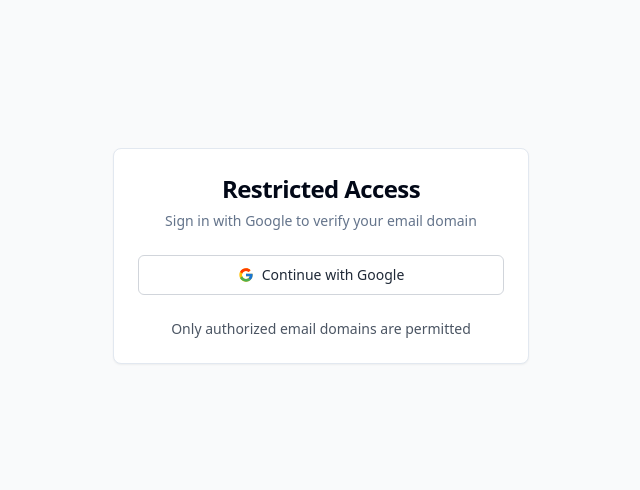
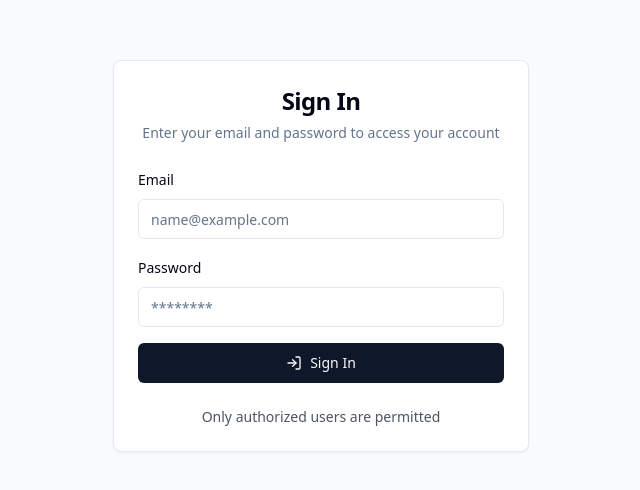
Before and after one commit to anoop-alethea/clerk-google-gateway, a React (Vite) app: page /login in a window 1280 px wide. Shown: the part 144-634 px from the top of the page, without its empty margins (319-959 px from the left). Built offline with nearby package versions, Linux system fonts and the light colour scheme; no server answers.

Commit message:
Remove Google sign-in option
Remove the "Continue with Google" button and related functionality from the login page.

```diff
--- a/src/pages/Login.tsx
+++ b/src/pages/Login.tsx
@@ -4,24 +4,51 @@ import { useState } from "react";
 import { Card, CardContent, CardDescription, CardFooter, CardHeader, CardTitle } from "@/components/ui/card";
 import { Button } from "@/components/ui/button";
 import { toast } from "sonner";
+import { Input } from "@/components/ui/input";
+import { Label } from "@/components/ui/label";
+import { Form, FormControl, FormField, FormItem, FormLabel, FormMessage } from "@/components/ui/form";
+import { zodResolver } from "@hookform/resolvers/zod";
+import { useForm } from "react-hook-form";
+import { z } from "zod";
+import { LogIn } from "lucide-react";
+
+const loginSchema = z.object({
+  email: z.string().email("Please enter a valid email address"),
+  password: z.string().min(8, "Password must be at least 8 characters"),
+});
+
+type LoginFormValues = z.infer<typeof loginSchema>;
 
 const Login = () => {
   const { isLoaded: isSignInLoaded, signIn } = useSignIn();
   const [isLoading, setIsLoading] = useState(false);
 
-  // Sign in with Google
-  const signInWithGoogle = async () => {
+  const form = useForm<LoginFormValues>({
+    resolver: zodResolver(loginSchema),
+    defaultValues: {
+      email: "",
+      password: "",
+    },
+  });
+
+  const onSubmit = async (data: LoginFormValues) => {
     if (!isSignInLoaded) return;
 
     try {
       setIsLoading(true);
-      await signIn.authenticateWithRedirect({
-        strategy: "oauth_google",
-        redirectUrl: "/sso-callback",
-        redirectUrlComplete: "/"
+      const result = await signIn.create({
+        identifier: data.email,
+        password: data.password,
       });
+
+      if (result.status === "complete") {
+        await signIn.redirectToAfterSignIn();
+        toast.success("Signed in successfully!");
+      } else {
+        toast.error("There was a problem signing in");
+      }
     } catch (error) {
-      toast.error("Error signing in with Google");
+      toast.error("Invalid email or password");
       console.error(error);
     } finally {
       setIsLoading(false);
@@ -37,28 +64,53 @@ const Login = () => {
       <div className="w-full max-w-md p-4">
         <Card className="w-full">
           <CardHeader className="text-center">
-            <CardTitle className="text-2xl font-bold">Restricted Access</CardTitle>
+            <CardTitle className="text-2xl font-bold">Sign In</CardTitle>
             <CardDescription>
-              Sign in with Google to verify your email domain
+              Enter your email and password to access your account
             </CardDescription>
           </CardHeader>
           <CardContent className="space-y-4">
-            <Button
-              className="w-full flex items-center justify-center gap-2 bg-white text-gray-800 hover:bg-gray-50 border border-gray-300"
-              onClick={signInWithGoogle}
-              disabled={isLoading}
-            >
-              <svg width="20" height="20" viewBox="0 0 20 20" fill="none" xmlns="http://www.w3.org/2000/svg">
-                <path d="M18.1711 8.36788H17.4998V8.33329H9.99984V11.6666H14.7094C14.0223 13.607 12.1761 15 9.99984 15C7.23859 15 4.99984 12.7612 4.99984 9.99996C4.99984 7.23871 7.23859 4.99996 9.99984 4.99996C11.2744 4.99996 12.4344 5.48079 13.3169 6.26621L15.674 3.90913C14.1857 2.52204 12.1969 1.66663 9.99984 1.66663C5.39775 1.66663 1.6665 5.39788 1.6665 9.99996C1.6665 14.602 5.39775 18.3333 9.99984 18.3333C14.602 18.3333 18.3332 14.602 18.3332 9.99996C18.3332 9.44121 18.2757 8.89579 18.1711 8.36788Z" fill="#FFC107"/>
-                <path d="M2.62744 6.12121L5.36536 8.12913C6.10619 6.29538 7.90036 4.99996 9.99994 4.99996C11.2745 4.99996 12.4345 5.48079 13.317 6.26621L15.6741 3.90913C14.1858 2.52204 12.197 1.66663 9.99994 1.66663C6.74077 1.66663 3.91619 3.47371 2.62744 6.12121Z" fill="#FF3D00"/>
-                <path d="M10 18.3333C12.1525 18.3333 14.1084 17.5096 15.5871 16.1691L13.008 13.9583C12.1432 14.6245 11.0865 15 10 15C7.83255 15 5.99213 13.6179 5.2988 11.6892L2.5918 13.8026C3.86838 16.4923 6.72005 18.3333 10 18.3333Z" fill="#4CAF50"/>
-                <path d="M18.1712 8.36788H17.5V8.33329H10V11.6666H14.7096C14.3809 12.5902 13.7889 13.3903 13.0067 13.9592L13.0079 13.9583L15.5871 16.1691C15.4046 16.3333 18.3333 14.1666 18.3333 10C18.3333 9.44121 18.2758 8.89579 18.1712 8.36788Z" fill="#1976D2"/>
-              </svg>
-              {isLoading ? "Authenticating..." : "Continue with Google"}
-            </Button>
+            <Form {...form}>
+              <form onSubmit={form.handleSubmit(onSubmit)} className="space-y-4">
+                <FormField
+                  control={form.control}
+                  name="email"
+                  render={({ field }) => (
+                    <FormItem>
+                      <FormLabel>Email</FormLabel>
+                      <FormControl>
+                        <Input placeholder="name@example.com" type="email" {...field} />
+                      </FormControl>
+                      <FormMessage />
+                    </FormItem>
+                  )}
+                />
+                <FormField
+                  control={form.control}
+                  name="password"
+                  render={({ field }) => (
+                    <FormItem>
+                      <FormLabel>Password</FormLabel>
+                      <FormControl>
+                        <Input placeholder="********" type="password" {...field} />
+                      </FormControl>
+                      <FormMessage />
+                    </FormItem>
+                  )}
+                />
+                <Button
+                  className="w-full flex items-center justify-center gap-2"
+                  type="submit"
+                  disabled={isLoading}
+                >
+                  <LogIn className="w-4 h-4" />
+                  {isLoading ? "Signing in..." : "Sign In"}
+                </Button>
+              </form>
+            </Form>
           </CardContent>
           <CardFooter className="flex justify-center text-sm text-gray-600">
-            <p>Only authorized email domains are permitted</p>
+            <p>Only authorized users are permitted</p>
           </CardFooter>
         </Card>
       </div>
```
